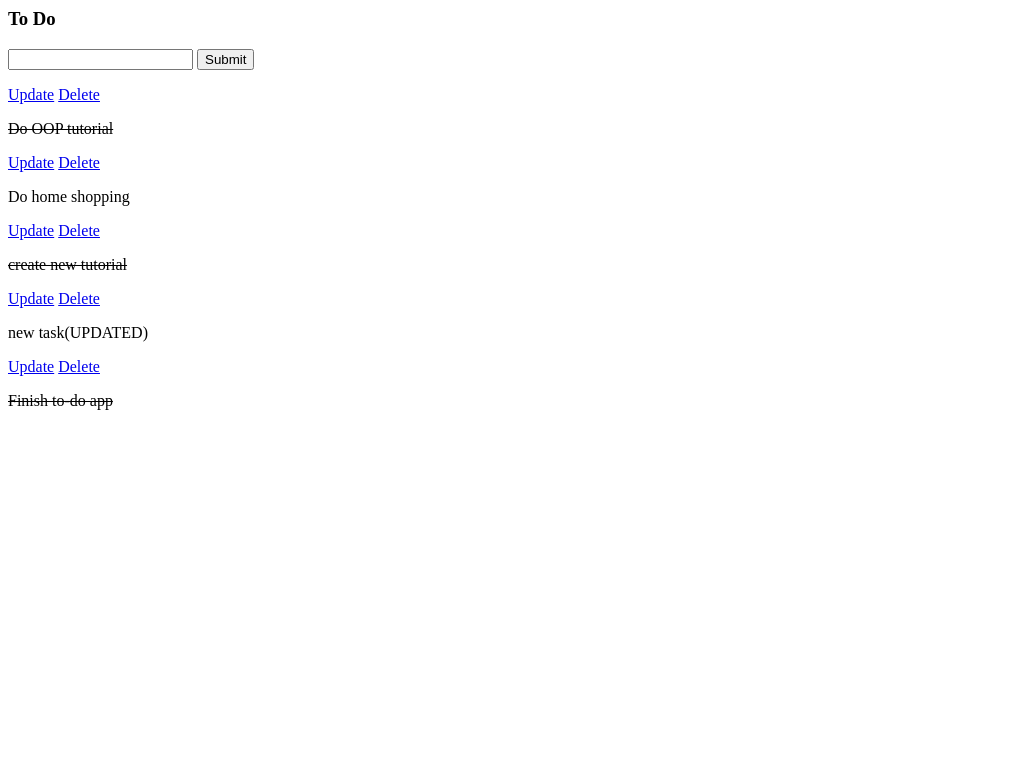
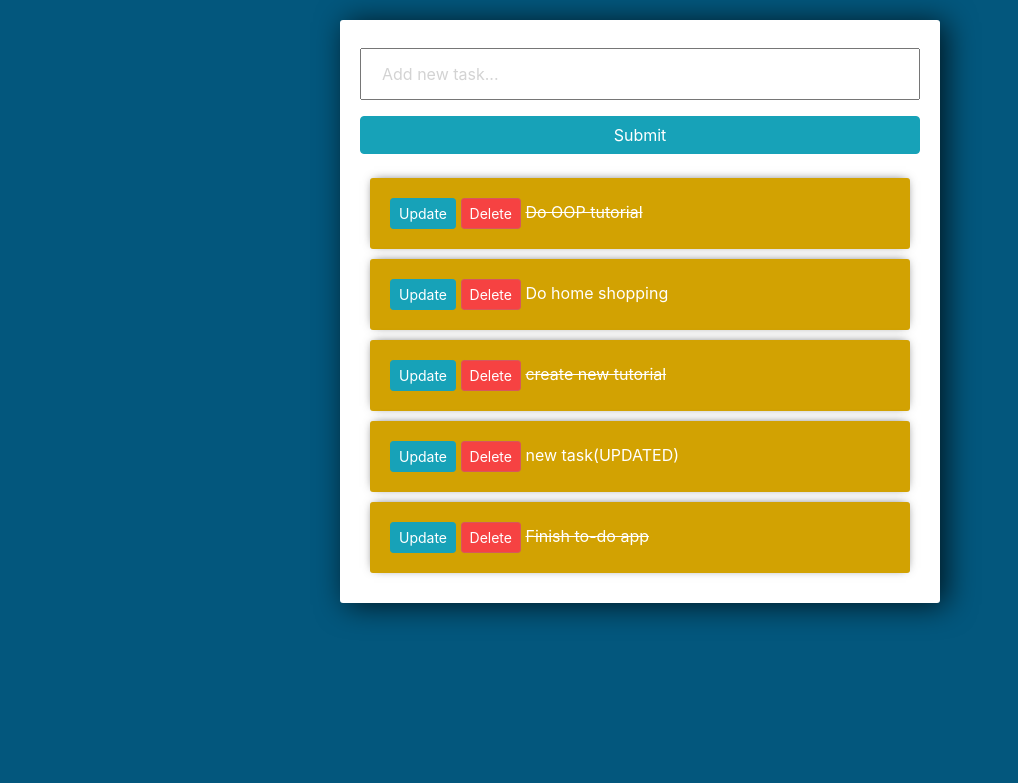
Before and after one commit to jnjerin/django-to-do-app, a Django app: page / in a window 1280 px wide. Shown: the top 783 px of the page, without its empty margins (0-1018 px from the left). Run offline with Django 3.2, Linux system fonts and the light colour scheme; data comes from the database, SQL or seed files in the repository; both versions use the stored data as it was after the commit; some libraries are stand-ins or nearby versions.

Commit message:
added styling

```diff
--- a/tasks/forms.py
+++ b/tasks/forms.py
@@ -5,7 +5,7 @@ from .models import *
 
 
 class TaskForm(forms.ModelForm):
-
+    title= forms.CharField(widget= forms.TextInput(attrs={'placeholder':'Add new task...'}))
     class Meta:
         model = Task
         fields = '__all__'
--- a/tasks/templates/tasks/list.html
+++ b/tasks/templates/tasks/list.html
@@ -1,25 +1,75 @@
-<h3> To Do</h3>
+<link rel="stylesheet" href="https://stackpath.bootstrapcdn.com/bootstrap/4.3.1/css/bootstrap.min.css" integrity="sha384-ggOyR0iXCbMQv3Xipma34MD+dH/1fQ784/j6cY/iJTQUOhcWr7x9JvoRxT2MZw1T" crossorigin="anonymous">
+
+<style>
+
+	body{
+		background-color: #03577d;
+	}
+
+	input{
+		width: 100%;
+		padding: 12px 20px;
+		margin: 8px 0;
+		box-sizing: border-box;
+	}
+
+	input::placeholder {
+	  color: #d3d3d3;
+	}
+
+	.submit{
+		background-color: #0e80b5;
+	}
+
+	.center-column{
+		width:600px;
+		margin: 20px auto;
+		padding:20px;
+		background-color: #fff;
+		border-radius: 3px;
+		box-shadow: 6px 2px 30px 0px rgba(0,0,0,0.75);
+	}
+
+	.item-row{
+		background-color: #d2a202;
+		margin: 10px;
+		padding: 20px;
+		border-radius: 3px;
+		color: #fff;
+		font-size: 16px;
+		box-shadow: 0px -1px 10px -4px rgba(0,0,0,0.75);
+	}
+
+	.btn-danger{
+		background-color: #f64242;
+		border-color: #d6585c;
+	}
+
+</style>
+
+<div class="center-column">
 
 	<form method="POST" action="/">
 		{% csrf_token %}
 		{{form.title}}
-    <input type="submit" name="Create Task">
+		<input class="btn btn-info" type="submit" name="Create Task">
 	</form>
 
+	<div class="todo-list">
 
 	{% for task in tasks %}
-    <div>
-        <a href="{% url 'update_task' task.id %}"}>Update</a>
-        <a href="{% url 'delete' task.id %}"}>Delete</a>
+		<div class="item-row">
+			<a class="btn btn-sm btn-info" href="{% url 'update_task' task.id %}">Update</a>
+			<a class="btn btn-sm btn-danger" href="{% url 'delete' task.id %}">Delete</a>
 
 			{% if task.complete == True %}
 
-        <p><strike>{{task}}</strike></p>
+			<strike>{{task}}</strike>
 			{% else %}
-        <p>{{task}}</p>
+			<span>{{task}}</span>
 
 			{% endif %}
-
 		</div>
-
 	{% endfor %}
+	</div>
+</div>
```
Also changed, not shown: db.sqlite3. Lines whose indentation alone changed are shown as unchanged.
